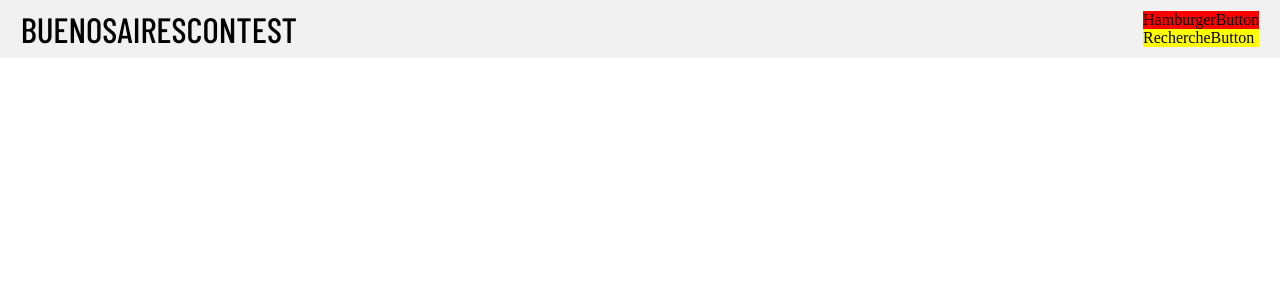
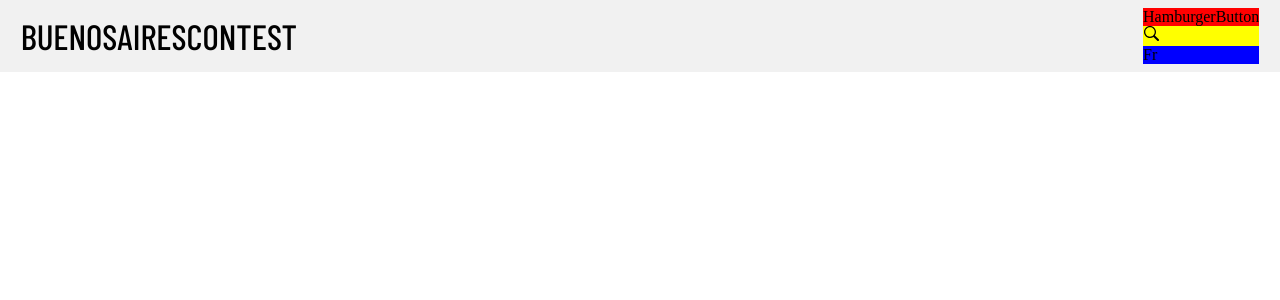
Before and after one commit to akliyachir/buenos_aires_contest, a React (Vite) app in the folder client/: page / in a window 1280 px wide. Shown: the top 300 px of the page. Built offline with nearby package versions, Linux system fonts and the light colour scheme; a web font is replaced by a local one.

Commit message:
header layout

```diff
--- a/client/src/components/01_MainLayout/01_HeaderMain/02_NavCluster/01_NavClusterComponents/02_RechercheButton/RechercheButton.jsx
+++ b/client/src/components/01_MainLayout/01_HeaderMain/02_NavCluster/01_NavClusterComponents/02_RechercheButton/RechercheButton.jsx
@@ -1,7 +1,11 @@
 import "./RechercheButton.css";
+import {GoSearch} from "react-icons/go"
+
 
 export default function RechercheButton() {
   return (
-    <div className='RechercheButton'>RechercheButton</div>
+    <div className='RechercheButton'>
+     <GoSearch/>
+    </div>
   )
 }
--- a/client/src/components/01_MainLayout/01_HeaderMain/02_NavCluster/01_NavClusterComponents/03_IdiomaSwitch/IdiomaSwitch.jsx
+++ b/client/src/components/01_MainLayout/01_HeaderMain/02_NavCluster/01_NavClusterComponents/03_IdiomaSwitch/IdiomaSwitch.jsx
@@ -1,7 +1,7 @@
-import "./IdiomaSwitch";
+import "./IdiomaSwitch.css";
 
 export default function IdiomaSwitch() {
   return (
-    <div className="IdiomaSwitch">IdiomaSwitch</div>
+    <div className="IdiomaSwitch">Fr</div>
   )
 }
--- a/client/src/components/01_MainLayout/01_HeaderMain/02_NavCluster/NavCluster.jsx
+++ b/client/src/components/01_MainLayout/01_HeaderMain/02_NavCluster/NavCluster.jsx
@@ -1,12 +1,14 @@
 import HamburgerButton from "./01_NavClusterComponents/01_HamburgerButton/HamburgerButton";
 import RechercheButton from "./01_NavClusterComponents/02_RechercheButton/RechercheButton";
+import IdiomaSwitch from "./01_NavClusterComponents/03_IdiomaSwitch/IdiomaSwitch";
 
 
 export default function NavCluster() {
   return (
-    <div>
+    <div className="NavCluster">
      <HamburgerButton/>
      <RechercheButton/>
+     <IdiomaSwitch/>
     </div>
   )
 }
```
Also changed, not shown: client/src/components/01_MainLayout/01_HeaderMain/02_NavCluster/01_NavClusterComponents/NavCluster.css (added).
